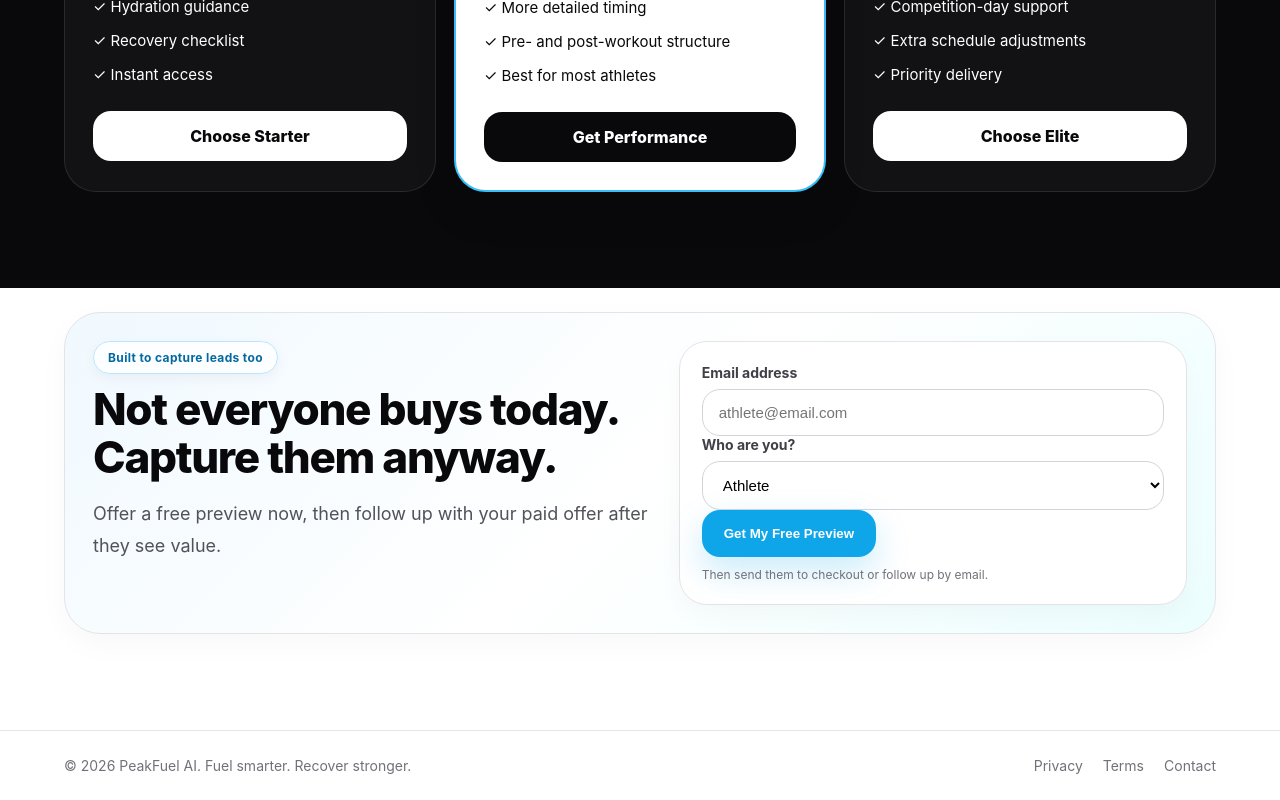
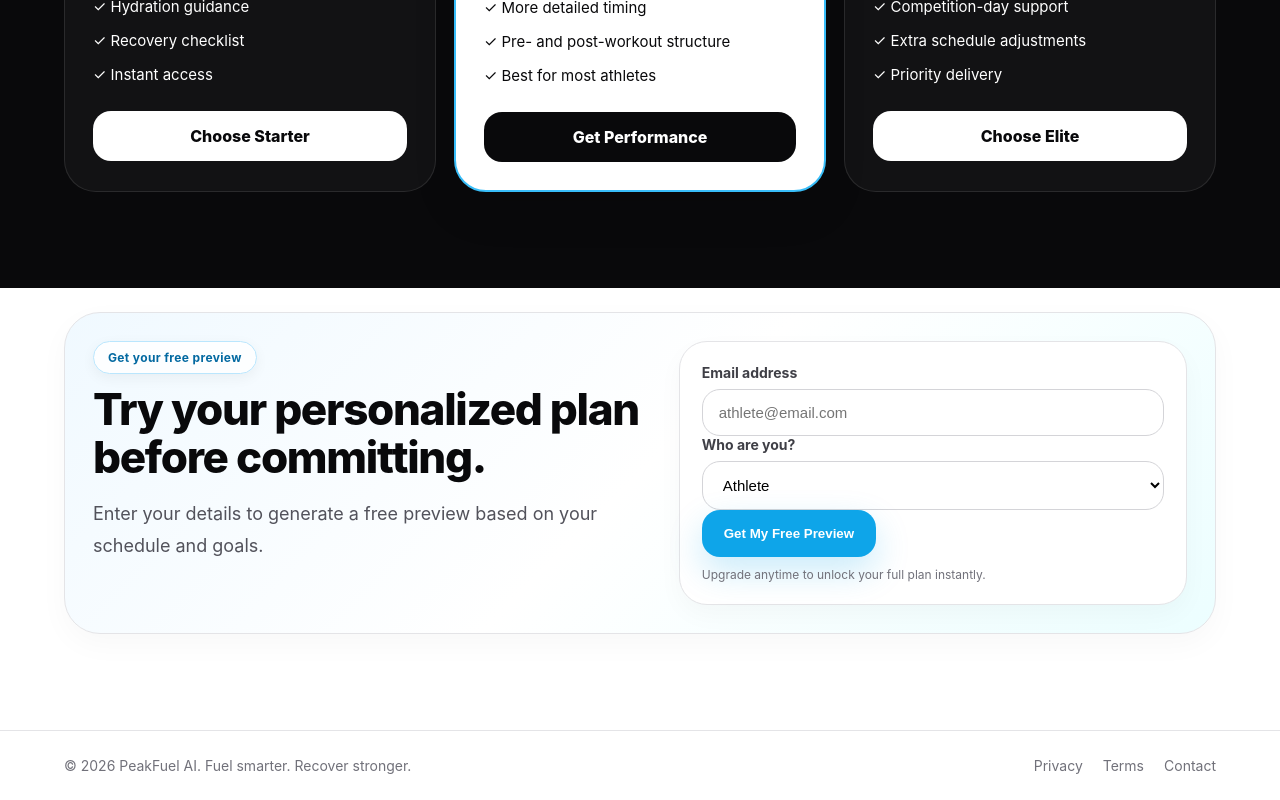
Before and after one commit to rjoh0654-ui/peakfuel.ai, a React (Vite) app: page / in a window 1280 px wide. Shown: the part 3934-4734 px from the top of the page. Built offline with nearby package versions, Linux system fonts and the light colour scheme.

Commit message:
Update App.jsx

```diff
--- a/App.jsx
+++ b/App.jsx
@@ -399,9 +399,9 @@ export default function PeakFuelWebsite() {
       <section style={styles.containerSection}>
         <div style={styles.leadWrap}>
           <div>
-            <div style={styles.badge}>Built to capture leads too</div>
-            <h2 style={styles.sectionTitle}>Not everyone buys today. Capture them anyway.</h2>
-            <p style={styles.sectionText}>Offer a free preview now, then follow up with your paid offer after they see value.</p>
+            <div style={styles.badge}>Get your free preview</div>
+            <h2 style={styles.sectionTitle}>Try your personalized plan before committing.</h2>
+            <p style={styles.sectionText}>Enter your details to generate a free preview based on your schedule and goals.</p>
           </div>
           <div style={styles.leadCard}>
             <Field label="Email address">
@@ -415,7 +415,7 @@ export default function PeakFuelWebsite() {
               </select>
             </Field>
             <button onClick={savePreview} style={styles.primaryBtnButton}>Get My Free Preview</button>
-            <div style={styles.smallMuted}>Then send them to checkout or follow up by email.</div>
+            <div style={styles.smallMuted}>Upgrade anytime to unlock your full plan instantly.</div>
           </div>
         </div>
       </section>
```
